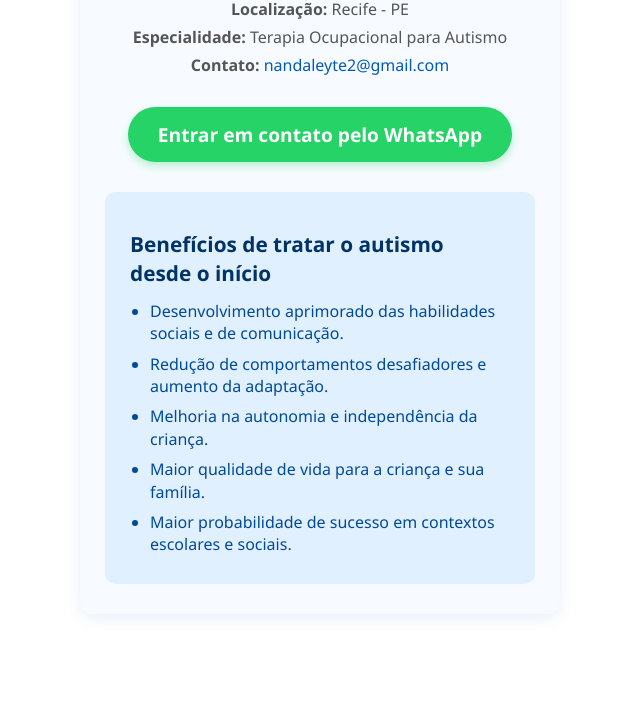
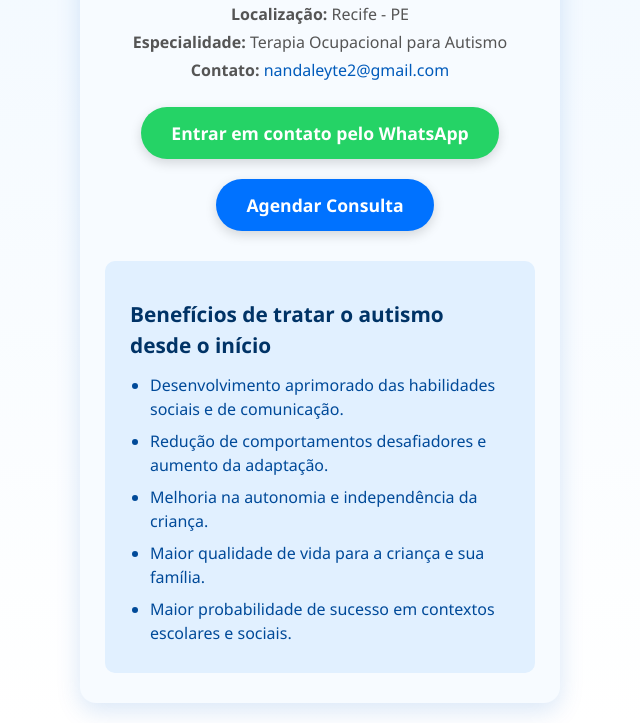
Before and after one commit to Italo2003/fernanda-site, a plain HTML site: page index.html in a window 1280 px wide. Shown: the part 269-992 px from the top of the page, without its empty margins (320-960 px from the left). Before the commit the page ends 903 px from the top, so only its background shows below. Drawn offline with Linux system fonts and the light colour scheme.

Commit message:
Update index.html

```diff
--- a/index.html
+++ b/index.html
@@ -5,7 +5,6 @@
 <meta name="viewport" content="width=device-width, initial-scale=1" />
 <title>Fernanda Mayara - Terapia Ocupacional</title>
 <style>
-  /* Reset básico */
   * {
     box-sizing: border-box;
   }
@@ -13,35 +12,49 @@
   body {
     margin: 0;
     font-family: 'Segoe UI', Tahoma, Geneva, Verdana, sans-serif;
-    background: #ffffff;
+    background: linear-gradient(to bottom, #f0f8ff, #ffffff);
     color: #333333;
     display: flex;
     justify-content: center;
     align-items: center;
     min-height: 100vh;
     padding: 20px;
+    animation: fadeIn 1s ease-in;
+  }
+
+  @keyframes fadeIn {
+    from { opacity: 0; transform: translateY(20px); }
+    to { opacity: 1; transform: translateY(0); }
   }
 
   .container {
     max-width: 480px;
     width: 100%;
     background: #f7fbff;
-    border-radius: 12px;
-    box-shadow: 0 4px 15px rgba(0, 96, 204, 0.1);
+    border-radius: 16px;
+    box-shadow: 0 8px 25px rgba(0, 96, 204, 0.15);
     padding: 30px 25px;
     text-align: center;
+    animation: slideUp 1s ease-out;
+  }
+
+  @keyframes slideUp {
+    from { opacity: 0; transform: translateY(40px); }
+    to { opacity: 1; transform: translateY(0); }
   }
 
   h1 {
     color: #005bbb;
     margin-bottom: 10px;
-    font-size: 1.9rem;
+    font-size: 2rem;
+    animation: fadeIn 1.2s ease;
   }
 
   .location, .specialty, .contact {
     font-size: 1rem;
     margin: 6px 0;
     color: #555;
+    animation: fadeIn 1.4s ease;
   }
 
   a.email-link {
@@ -49,36 +62,50 @@
     text-decoration: none;
     word-break: break-word;
   }
+
   a.email-link:hover {
     text-decoration: underline;
   }
 
+  .btn-whatsapp, .btn-agendamento {
+    display: inline-block;
+    padding: 14px 30px;
+    margin-top: 20px;
+    border-radius: 30px;
+    font-weight: 600;
+    font-size: 1.1rem;
+    text-decoration: none;
+    transition: background-color 0.3s ease, transform 0.2s ease;
+    box-shadow: 0 4px 12px rgba(0, 0, 0, 0.15);
+  }
+
   .btn-whatsapp {
-    display: inline-block;
     background-color: #25d366;
     color: white;
-    padding: 14px 30px;
-    margin-top: 25px;
-    border-radius: 30px;
-    font-weight: 600;
-    font-size: 1.2rem;
-    text-decoration: none;
-    transition: background-color 0.3s ease;
-    box-shadow: 0 4px 8px rgba(37, 211, 102, 0.3);
+  }
+
+  .btn-agendamento {
+    background-color: #0072ff;
+    color: white;
+    margin-left: 10px;
   }
 
   .btn-whatsapp:hover {
     background-color: #1ebe5c;
+    transform: scale(1.03);
   }
 
-  /* Símbolo do quebra-cabeça */
+  .btn-agendamento:hover {
+    background-color: #005dc1;
+    transform: scale(1.03);
+  }
+
   .puzzle-icon {
     width: 80px;
     height: 80px;
     margin: 0 auto 20px;
   }
 
-  /* Seção de benefícios */
   .benefits {
     text-align: left;
     margin-top: 30px;
@@ -87,7 +114,7 @@
     border-radius: 10px;
     color: #004a99;
     font-size: 1rem;
-    line-height: 1.4;
+    line-height: 1.5;
   }
 
   .benefits h2 {
@@ -111,20 +138,18 @@
       max-width: 95%;
     }
     h1 {
-      font-size: 1.6rem;
+      font-size: 1.7rem;
     }
-    .btn-whatsapp {
+    .btn-whatsapp, .btn-agendamento {
       width: 100%;
-      padding: 14px 0;
-      font-size: 1.1rem;
+      margin: 10px 0;
     }
   }
 </style>
 </head>
 <body>
   <div class="container">
-    <!-- Símbolo do autismo (quebra-cabeça colorido simplificado) -->
-    <svg class="puzzle-icon" viewBox="0 0 64 64" xmlns="http://www.w3.org/2000/svg" aria-label="Símbolo do Autismo" role="img" >
+    <svg class="puzzle-icon" viewBox="0 0 64 64" xmlns="http://www.w3.org/2000/svg" aria-label="Símbolo do Autismo" role="img">
       <path fill="#005bbb" d="M17 9a8 8 0 0 0-8 8v8h8v-4h4v-4H17z"/>
       <path fill="#ffd43b" d="M47 9h-8v4h-4v4h4v4h8v-8a8 8 0 0 0-4-4z"/>
       <path fill="#ff6f61" d="M17 47a8 8 0 0 1 8-8h8v8h-4v4h-4v-4h-8z"/>
@@ -136,13 +161,13 @@
     <p class="specialty"><strong>Especialidade:</strong> Terapia Ocupacional para Autismo</p>
     <p class="contact"><strong>Contato:</strong> <a class="email-link" href="mailto:nandaleyte2@gmail.com">nandaleyte2@gmail.com</a></p>
 
-    <a
-      href="https://wa.me/5581997469505"
-      class="btn-whatsapp"
-      target="_blank"
-      rel="noopener noreferrer"
-      >Entrar em contato pelo WhatsApp</a
-    >
+    <a href="https://wa.me/5581997469505" class="btn-whatsapp" target="_blank" rel="noopener noreferrer">
+      Entrar em contato pelo WhatsApp
+    </a>
+
+    <a href="https://calendly.com/seu-link-de-agendamento" class="btn-agendamento" target="_blank" rel="noopener noreferrer">
+      Agendar Consulta
+    </a>
 
     <section class="benefits" aria-label="Benefícios do tratamento precoce do autismo">
       <h2>Benefícios de tratar o autismo desde o início</h2>
```
